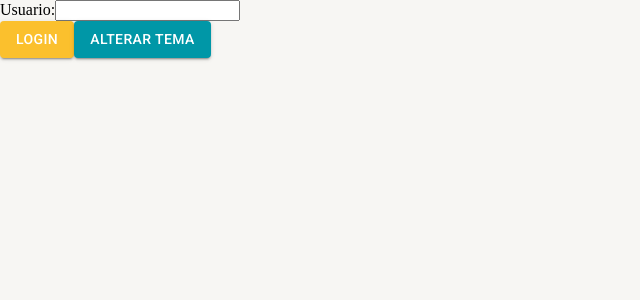
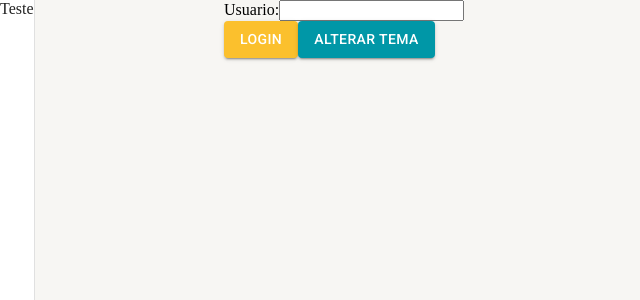
Before and after one commit to Orlando-Neto/authapp, a React (Create React App) app: page / in a window 1280 px wide. Shown: the top 300 px of the page, without its empty margins (0-640 px from the left). Built offline with nearby package versions, Linux system fonts and the light colour scheme.

Commit message:
Menu lateral

```diff
--- a/src/App.tsx
+++ b/src/App.tsx
@@ -1,12 +1,15 @@
 import { AuthProvider } from './contexts/auth';
 import AppRoutes from './routes';
+import { MenuLateral } from './shared/components';
 import { AppThemeProvider } from './shared/context';
 
 export default function App() {
   return (
     <AuthProvider>
         <AppThemeProvider>
-          <AppRoutes />
+          <MenuLateral>
+            <AppRoutes />
+          </MenuLateral>
         </AppThemeProvider>
     </AuthProvider>
   );
--- /dev/null
+++ b/src/shared/components/index.ts
@@ -0,0 +1 @@
+export * from './menu-lateral/MenuLateral';
--- /dev/null
+++ b/src/shared/components/menu-lateral/MenuLateral.tsx
@@ -0,0 +1,22 @@
+import { Drawer, Box, useTheme } from '@mui/material';
+
+
+interface IMenuLateralProps {
+    children: React.ReactNode
+}
+
+export const MenuLateral: React.FC<IMenuLateralProps> = ({ children }) => {
+
+    const theme = useTheme();
+
+    return (
+        <>
+            <Drawer variant='permanent'>
+                Teste
+            </Drawer>
+            <Box height="100vh" marginLeft={theme.spacing(28)}>
+                {children}
+            </Box>
+        </>
+    )
+}
```
Also changed, not shown: src/contexts/auth.tsx (+5 -5 lines).
